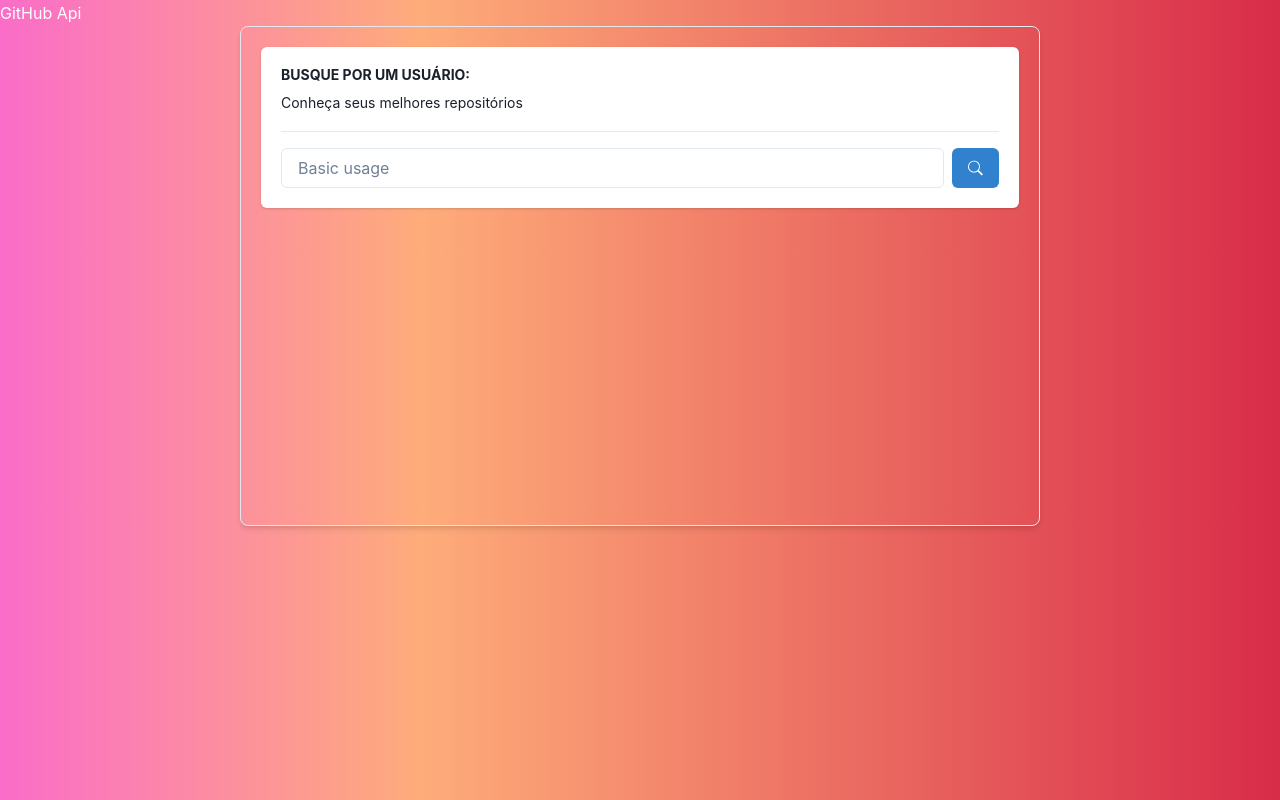
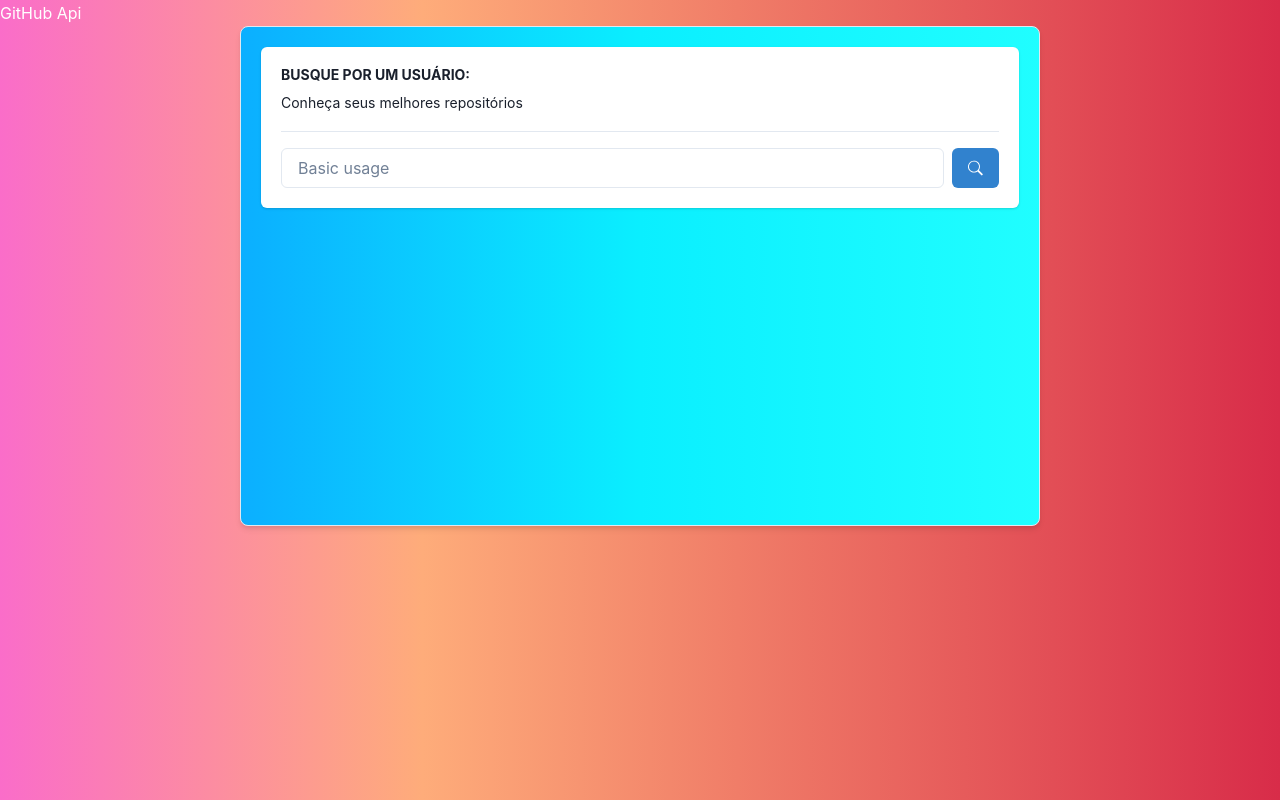
Before and after one commit to delanoquirino/git-hub-api, a React (Vite) app: page / in a window 1280 px wide. Built offline with nearby package versions, Linux system fonts and the light colour scheme.

Commit message:
gradient style from home box

```diff
--- a/src/routes/Home.tsx
+++ b/src/routes/Home.tsx
@@ -26,6 +26,7 @@ export const Home = () => {
       borderWidth="1px"
       rounded="lg"
       boxShadow="md"
+      bgGradient="linear(to-r, rgba(11,175,255,1), #0aefff,rgba(32,254,255,1))"
     >
       <Search loadUser={loadUser} />
     </Box>
```
